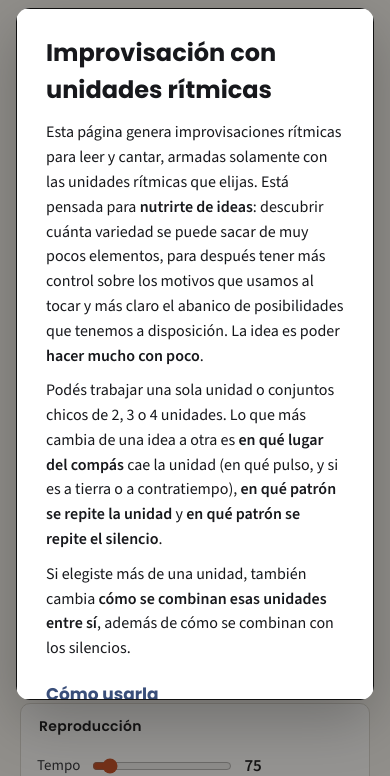
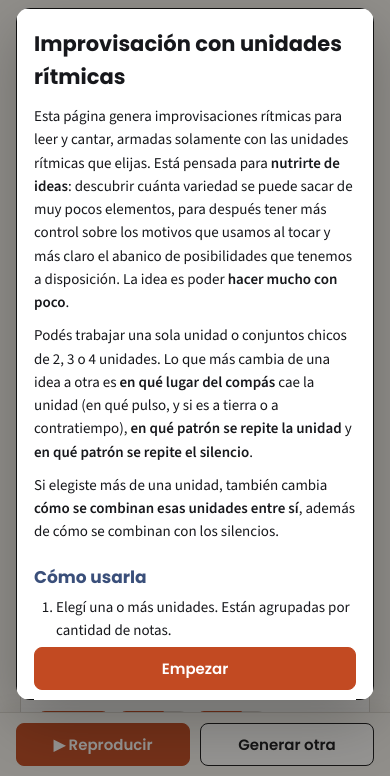
Before and after one commit to andykligman/entrenador-ritmico, a plain HTML site: page index.html in a window 390 px wide. Shown: the part 68-844 px from the top of the page. Drawn offline with nearby package versions, Linux system fonts and the light colour scheme.

Commit message:
Versión para teléfono: partitura legible, botones fijos abajo, sonido con el iPhone en silencio y pantalla encendida
Co-Authored-By: Claude Opus 5.5 <noreply@anthropic.com>
Claude-Session: https://claude.ai/code/session_01WEREQYk7orThHX6QA8bRv6

```diff
--- a/index.html
+++ b/index.html
@@ -159,6 +159,30 @@ p.aviso{margin:4px 0 8px;padding:8px 12px;border-radius:8px;background:var(--nar
 button.apagado{opacity:.4;cursor:not-allowed}
 footer{margin-top:26px;padding-top:12px;border-top:1px solid var(--rule);font-size:13px;color:var(--muted);display:flex;justify-content:space-between;flex-wrap:wrap;gap:8px}
 @media (prefers-reduced-motion: reduce){*{transition:none!important}}
+@media (max-width:600px){
+  body{font-size:15px}
+  h1{font-size:23px;margin-top:16px}
+  .titulo{flex-wrap:nowrap;gap:10px;align-items:center}
+  .titulo h1{flex:1}
+  button.info{margin-top:12px;flex:none;width:32px;height:32px}
+  .panel{padding:12px}
+  .acciones{position:fixed;left:0;right:0;bottom:0;z-index:20;background:var(--paper);margin:0;padding:10px 16px calc(10px + env(safe-area-inset-bottom));border-top:1px solid var(--rule);flex-wrap:nowrap;box-shadow:0 -6px 16px rgba(0,0,0,.06)}
+  .wrap{padding-bottom:96px}
+  .acciones .btn{flex:1;justify-content:center;padding-left:8px;padding-right:8px}
+  .acciones #estado{display:none}
+  .acciones .cuenta{font-size:26px;padding:4px 12px}
+  .hoja{padding:10px 4px}
+  .reprofs{gap:12px}
+  .reprofs .fila{width:100%}
+  .reprofs .fila input[type=range]{flex:1}
+  #notasBox .volpop{left:auto;right:0}
+  .introIn{padding:20px 18px 16px;font-size:15px}
+  .introIn h2{font-size:21px}
+  .intro .introPie{position:sticky;bottom:-16px;background:var(--card);padding:10px 0}
+  .intro .introPie .btn{width:100%;justify-content:center}
+  details.grp summary{padding:10px 2px}
+  .seg button{min-height:38px}
+}
 </style>
 </head>
 <body>
@@ -713,8 +737,11 @@ const pagBars=()=>st.cont&&st.view!=='fijo' ? Math.min(PAG, st.bars-pagOff()) :
 function dibujar(){
   const svg=document.getElementById('part'); svg.innerHTML=''; noteEls=[]; barEls=[];
   const CBv=CB(), BP=BPB(), OFF=pagOff(), NB=pagBars(), cells=st.cells.slice(OFF*CBv,(OFF+NB)*CBv);
-  const W=1000, perLine=st.view==='fijo' ? 2 : ((svg.clientWidth||1000)<560?(BP>=5?1:2):({3:4,4:4,5:3,7:2}[BP]));
-  const sp=7, lineH=118, left=52, right=8, top=40;
+  const cw=svg.clientWidth||1000, angosto=cw<560;
+  // en el teléfono el dibujo usa un lienzo más chico para que las figuras queden de un tamaño legible
+  const W=angosto ? (BP>=5 && st.view!=='fijo' ? 440 : 500) : 1000, perLine=st.view==='fijo' ? (angosto?1:2) : (angosto?(BP>=5?1:2):({3:4,4:4,5:3,7:2}[BP]));
+  dibujar._ang=angosto;
+  const sp=7, left=52, right=8, top=40, lineH=(svg.clientWidth||1000)<560?100:118;
   const barW=(W-left-right)/perLine, ew=(barW-22)/CBv;
   const lines=Math.ceil(NB/perLine);
   svg.setAttribute('viewBox',`0 0 ${W} ${top+(lines-1)*lineH+52}`);
@@ -763,7 +790,7 @@ const on=id=>document.getElementById(id).getAttribute('aria-pressed')==='true';
 // ---------- audio ----------
 let ctx=null, playing=false, raf=0, sched=[], loopT=0;
 function stop(){
-  playing=false; { const cu=document.getElementById('cuenta'); if(cu) cu.hidden=true; } cancelAnimationFrame(raf); clearTimeout(loopT); clearInterval(timerT); eng=null;
+  movilFin(); playing=false; { const cu=document.getElementById('cuenta'); if(cu) cu.hidden=true; } cancelAnimationFrame(raf); clearTimeout(loopT); clearInterval(timerT); eng=null;
   if(ctx){ try{ctx.close();}catch(e){} ctx=null; }
   noteEls.forEach(n=>n.g.classList.remove('on')); barEls.forEach(b=>b.classList.remove('on')); const ph=document.getElementById('playhead'); if(ph) ph.style.opacity=0;
   const b=document.getElementById('play'); if(b) b.textContent='▶ Reproducir';
@@ -788,12 +815,23 @@ function wood(t){
   ns.buffer=wood.buf; bp.type='bandpass'; bp.frequency.value=2600; bp.Q.value=1.5; g.gain.value=0.25;
   ns.connect(bp).connect(g).connect(out); ns.start(t);
 }
+// teléfono: que suene aunque el iPhone esté en silencio, y que la pantalla no se apague mientras suena
+function movilInicio(){
+  try{ if(navigator.audioSession) navigator.audioSession.type='playback'; }catch(e){}
+  const ios=/iPad|iPhone|iPod/.test(navigator.userAgent) || (navigator.platform==='MacIntel' && navigator.maxTouchPoints>1);
+  if(ios){ if(!movilInicio.a){ const sr=8000, n=sr/2, buf=new ArrayBuffer(44+n), v=new DataView(buf); const w=(o,t)=>{ for(let i=0;i<t.length;i++) v.setUint8(o+i,t.charCodeAt(i)); };
+      w(0,'RIFF'); v.setUint32(4,36+n,true); w(8,'WAVE'); w(12,'fmt '); v.setUint32(16,16,true); v.setUint16(20,1,true); v.setUint16(22,1,true); v.setUint32(24,sr,true); v.setUint32(28,sr,true); v.setUint16(32,1,true); v.setUint16(34,8,true); w(36,'data'); v.setUint32(40,n,true); for(let i=0;i<n;i++) v.setUint8(44+i,128);
+      const a=new Audio(URL.createObjectURL(new Blob([buf],{type:'audio/wav'}))); a.loop=true; a.setAttribute('playsinline',''); movilInicio.a=a; }
+    movilInicio.a.play().catch(()=>{}); }
+  try{ if(navigator.wakeLock) navigator.wakeLock.request('screen').then(l=>{ movilInicio.lock=l; }).catch(()=>{}); }catch(e){}
+}
+function movilFin(){ try{ movilInicio.a && movilInicio.a.pause(); }catch(e){} try{ movilInicio.lock && movilInicio.lock.release(); movilInicio.lock=null; }catch(e){} }
 function play(){
   if(playing){ stop(); return; }
   if(st.view!=='fijo' && !st.sel.size) return;
   if(st.cont && st.view!=='fijo' && st.pag){ st.pag=0; dibujar(); }
   try{ ctx=new (window.AudioContext||window.webkitAudioContext)(); }catch(e){ document.getElementById('estado').textContent='Este navegador no permite reproducir audio.'; return; }
-  playing=true; document.getElementById('play').textContent='■ Detener';
+  playing=true; document.getElementById('play').textContent='■ Detener'; movilInicio();
   // Motor por pulsos: se programa de a poco (120 ms adelante) para poder cambiar el tempo sin cortar.
   const evs=[]; for(const e of eventos(st.cells,true)) if(e.t==='n' && e.onset){ if(e.trip) for(let j=0;j<3;j++) evs.push({b:e.s/2+j/3}); else evs.push({c:e.s}); }
   eng={evs, L:st.bars*BPB(), bpb:BPB(), bpm:+document.getElementById('tempo').value, aT:ctx.currentTime+0.15, aB:-BPB(), nextB:-BPB(), ni:0, nLap:0, lap:0, bi:-1};
@@ -938,6 +976,7 @@ function recuperar(){ let d=null; try{ d=JSON.parse(localStorage.getItem('ae_est
   if(st.modo==='ciclo' && st.sel.size>MAXCICLO) st.sel=new Set([...st.sel].slice(0,MAXCICLO));
   return d.view==='fijo'?'fijo':'impro'; }
 document.addEventListener('click',()=>setTimeout(guardar,0)); document.addEventListener('change',()=>setTimeout(guardar,0));
+let rsT=0; addEventListener('resize',()=>{ clearTimeout(rsT); rsT=setTimeout(()=>{ const a=(document.getElementById('part').clientWidth||1000)<560; if(a!==dibujar._ang && st.cells.length) dibujar(); },150); });
 const intro=document.getElementById('intro');
 document.getElementById('infoBtn').addEventListener('click',()=>{ intro.showModal(); });
 document.getElementById('introOk').addEventListener('click',()=>{ intro.close(); });
```
